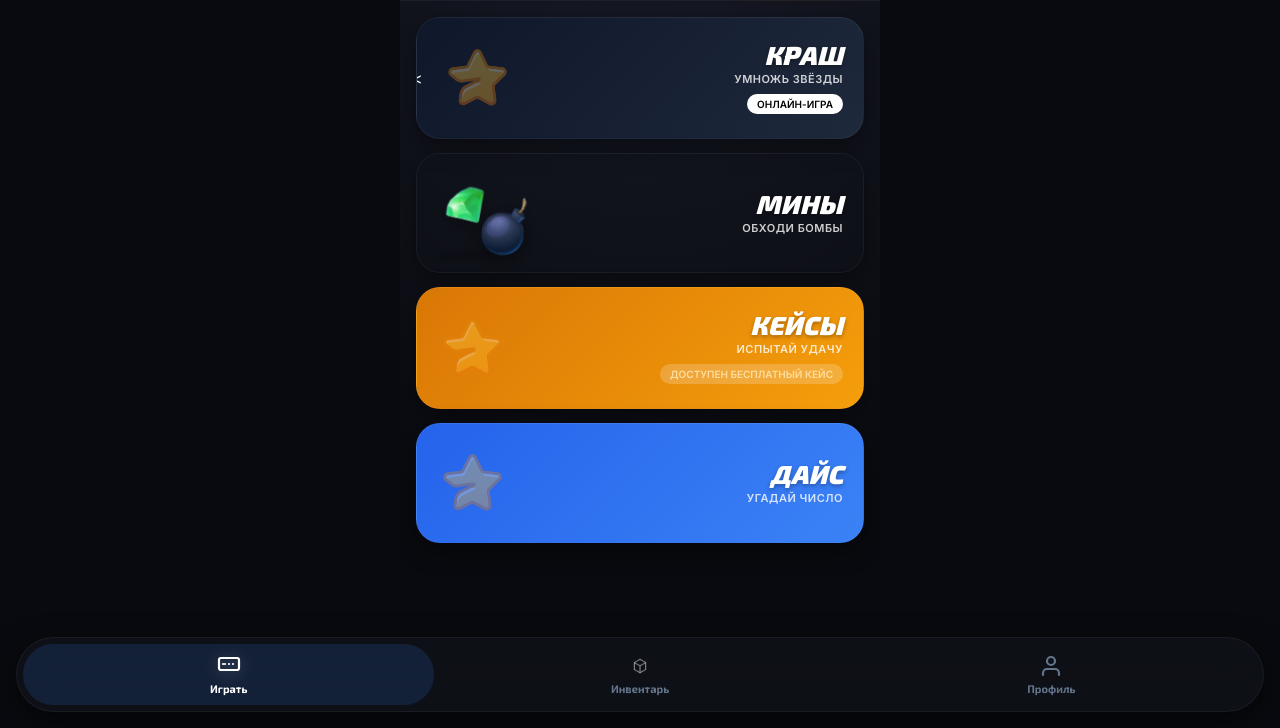
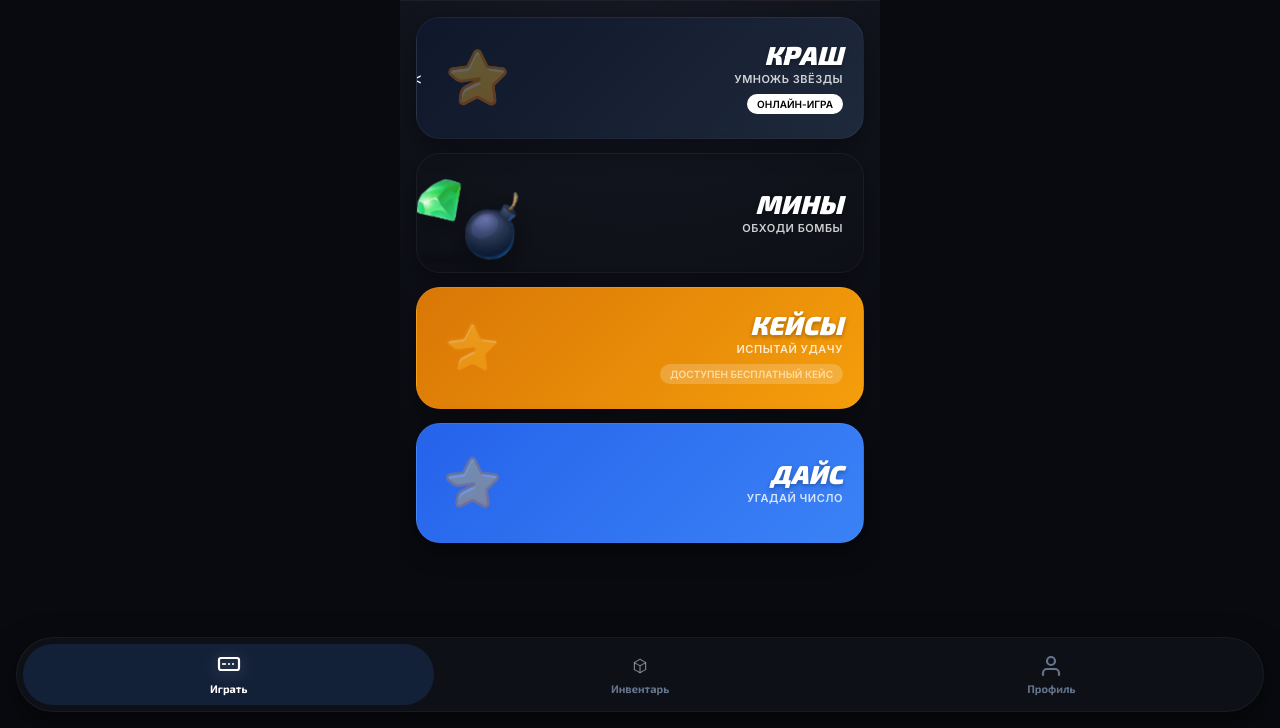
Before and after one commit to mihailawp-gif/tgqwen, a Python web app: template templates/index.html in a window 1280 px wide. Shown: the part 72-800 px from the top of the page. Run offline with Jinja, Linux system fonts and the light colour scheme; the template is opened without the code that fills it, so the values that code supplies are empty; some libraries are stand-ins or nearby versions.

Commit message:
icons fix

```diff
--- a/static/css/style.css
+++ b/static/css/style.css
@@ -650,26 +650,27 @@ input:checked + .slider:before { transform: translateX(18px); background-color:
 .dice-btn-range { font-family: 'Inter', sans-serif; font-size: 11px; font-weight: 600; opacity: 0.9; background: rgba(0,0,0,0.2); padding: 4px 8px; border-radius: 8px; }
 
 /* --- АНИМАЦИЯ МИН В ГЛАВНОМ МЕНЮ (КРУПНЕЕ) --- */
+/* --- АНИМАЦИЯ МИН В ГЛАВНОМ МЕНЮ (ЕЩЕ БОЛЬШЕ И ЛЕВЕЕ) --- */
 .mines-menu-anim {
     position: relative;
     width: 250px;
     height: 250px;
-    /* Увеличил общий масштаб с 0.48 до 0.55 и немного поправил положение */
-    transform: scale(0.55) translate(-10px, 10px);
+    /* Увеличил масштаб до 0.65 и сильно сдвинул влево (-45px) */
+    transform: scale(0.65) translate(-45px, 5px);
     transform-origin: left center;
     pointer-events: none;
 }
-/* Сдвинул алмаз ближе к центру и бомбе */
-.gem-wrapper { position: absolute; top: 40px; left: 40px; display: flex; flex-direction: column; align-items: center; z-index: 1; }
-/* Бомбу оставил почти там же, но она стала больше */
-.bomb-wrapper { position: absolute; top: 70px; left: 90px; display: flex; flex-direction: column; align-items: center; z-index: 2; }
+/* Алмаз теперь левее */
+.gem-wrapper { position: absolute; top: 40px; left: 20px; display: flex; flex-direction: column; align-items: center; z-index: 1; }
+/* Бомба тоже смещена */
+.bomb-wrapper { position: absolute; top: 70px; left: 80px; display: flex; flex-direction: column; align-items: center; z-index: 2; }
 
-/* Увеличил размеры самих картинок */
+/* Размеры картинок и теней те же, что и в прошлом шаге,
+   так как мы увеличили общий контейнер через scale() */
 .gem-img { width: 135px; animation: floatGem 3.5s ease-in-out infinite; filter: drop-shadow(0 12px 18px rgba(0,0,0,0.35)); }
 .bomb-img { width: 165px; animation: floatBomb 4s ease-in-out infinite; filter: drop-shadow(0 12px 24px rgba(0,0,0,0.55)); }
 
 .mine-shadow { height: 12px; background: rgba(0, 0, 0, 0.4); border-radius: 50%; filter: blur(5px); margin-top: 15px; }
-/* Подстроил размеры теней под новые картинки */
 .gem-shadow { width: 105px; animation: shadowGem 3.5s ease-in-out infinite; }
 .bomb-shadow { width: 125px; animation: shadowBomb 4s ease-in-out infinite; }
 
--- a/templates/index.html
+++ b/templates/index.html
@@ -96,7 +96,7 @@
 
                 <div class="game-block block-cases align-right" onclick="switchTab('cases')">
                     <div class="art-left">
-                        <div id="plush_pepe" data-tgs="22" data-sz="110" style="width:110px;height:110px;"></div>
+                        <div id="plush_pepe" data-tgs="22" data-sz="110" style="width:100px;height:100px;"></div>
                     </div>
                     <div class="info">
                         <h2>КЕЙСЫ</h2>
@@ -107,7 +107,7 @@
 
 				<div class="game-block block-dice align-right" onclick="showDiceScreen()">
                     <div class="art-left">
-                        <div id="dice_anim_main" data-tgs="dice" data-sz="110" style="width:110px;height:110px;"></div>
+                        <div id="dice_anim_main" data-tgs="dice" data-sz="110" style="width:100px;height:100px;"></div>
                     </div>
                     <div class="info">
                         <h2>ДАЙС</h2>
```
